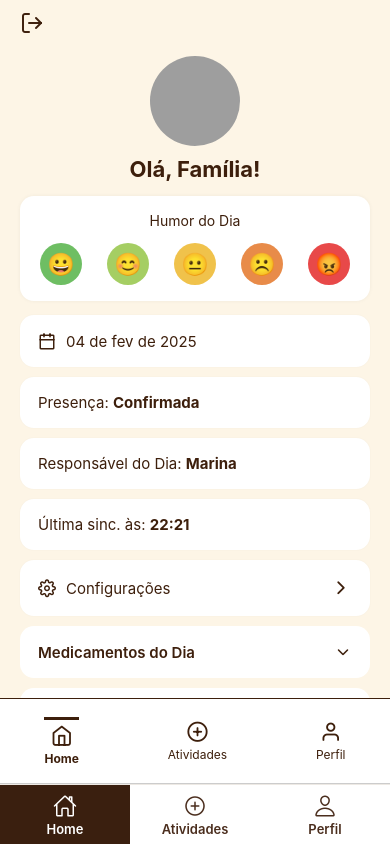
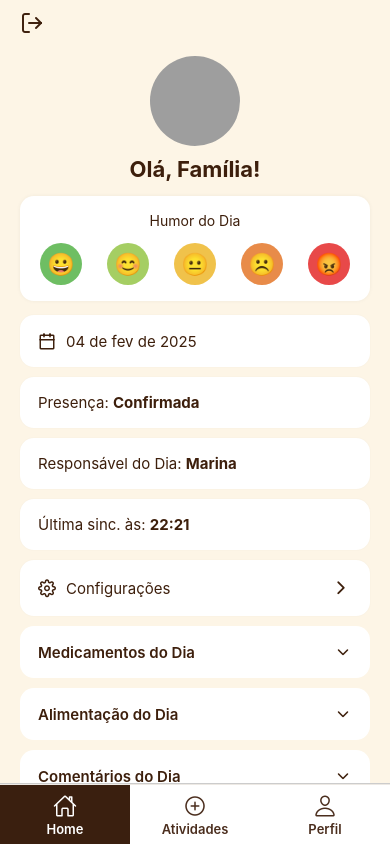
Before and after one commit to pcauanobre/assisconnect-mobile, a React Native app in the folder client/: screen /Home in a window 390 px wide. Built offline with nearby package versions, Linux system fonts and the light colour scheme; grey boxes are pictures that could not be loaded.

Commit message:
fix: Corrigida navbar no dashboard

```diff
--- a/client/screens/Home/HomeScreen.js
+++ b/client/screens/Home/HomeScreen.js
@@ -1,4 +1,3 @@
-
 import React, { useState, useEffect, useCallback } from "react";
 import {
   SafeAreaView,
@@ -224,22 +223,6 @@ export default function HomeScreen({ navigation }) {
           </TouchableOpacity>
         </View>
       </ScrollView>
-
-      {/* Bottom Navigation */}
-      <View style={styles.bottomNav}>
-        <TouchableOpacity style={styles.navActive}>
-          <Feather name="home" size={22} color={colors.accent} />
-          <Text style={styles.navActiveText}>Home</Text>
-        </TouchableOpacity>
-        <TouchableOpacity style={styles.navItem}>
-          <Feather name="plus-circle" size={22} color={colors.mutedText} />
-          <Text style={styles.navText}>Atividades</Text>
-        </TouchableOpacity>
-        <TouchableOpacity style={styles.navItem}>
-          <Feather name="user" size={22} color={colors.mutedText} />
-          <Text style={styles.navText}>Perfil</Text>
-        </TouchableOpacity>
-      </View>
     </SafeAreaView>
   );
 }
@@ -344,22 +327,4 @@ const styles = StyleSheet.create({
     marginHorizontal: 6,
   },
   callText: { color: "#fff", marginLeft: 6, fontWeight: "bold", fontSize: 15 },
-
-  bottomNav: {
-    position: "absolute",
-    bottom: 0,
-    left: 0,
-    right: 0,
-    height: 85,
-    backgroundColor: "#fff",
-    borderTopWidth: 1,
-    borderTopColor: colors.border,
-    flexDirection: "row",
-    justifyContent: "space-around",
-    alignItems: "center",
-  },
-  navItem: { alignItems: "center" },
-  navText: { fontSize: 12, color: colors.mutedText, marginTop: 3 },
-  navActive: { alignItems: "center", borderTopWidth: 3, borderTopColor: colors.accent, paddingTop: 4 },
-  navActiveText: { fontSize: 12, color: colors.accent, fontWeight: "700", marginTop: 3 },
 });
```
